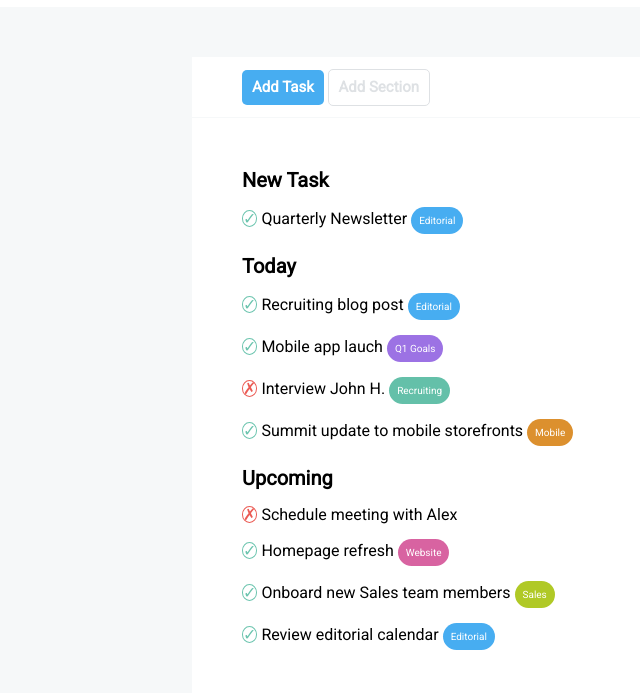
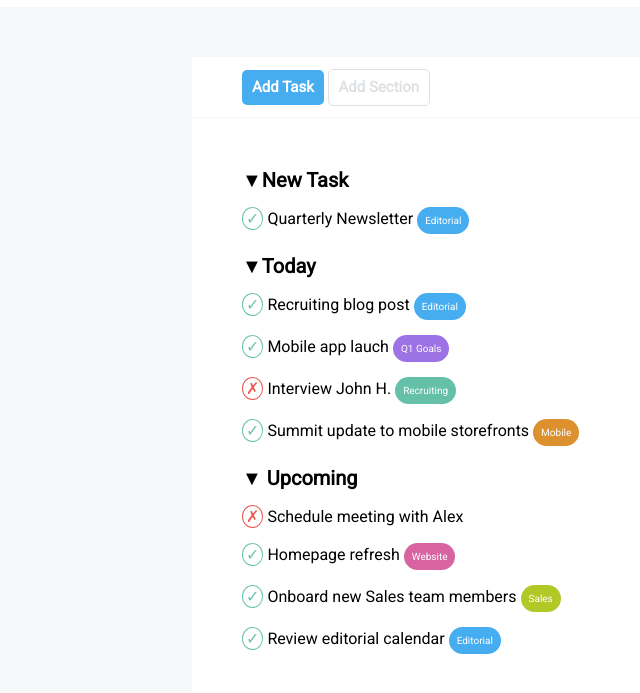
Before and after one commit to stedfl/html-css-toboolist, a plain HTML site: page index.html in a window 1280 px wide. Shown: the part 63-756 px from the top of the page, without its empty margins (0-640 px from the left). Drawn offline with Linux system fonts and the light colour scheme.

Commit message:
add task symbol in list-content

```diff
--- a/css/style.css
+++ b/css/style.css
@@ -32,6 +32,7 @@ main {
   padding-bottom: 50px;
 }
 
+/* BUTTON BAR */
 .top-bar {
   font-size: 15px;
   height: 60px;
@@ -59,6 +60,7 @@ main {
   border: 1px solid #dee1e4;
 }
 
+/* TODO LIST */
 .list-content {
   padding-top: 30px;
   padding-left: 50px;
@@ -73,12 +75,14 @@ main {
   font-size: 20px;
 }
 
+/* CHECKBOX */
 .checkbox {
   display: inline-block;
   height: 15px;
-  border-radius: 50%;
+  border-radius: 100%;
   font-size: bold;
   line-height: 15px;
+  padding: 3px;
 }
 
 .checkbox.done {
@@ -94,8 +98,8 @@ main {
 .description-task {
   padding-top: 15px;
 }
-/*
-TASK BOX */
+
+/* TASK BOX */
 .box-task {
   display: inline-block;
   font-size: 10px;
--- a/index.html
+++ b/index.html
@@ -27,70 +27,91 @@
 
       <!-- NEW TASK -->
       <div class="new-task box">
-        <p class="title-task">New Task</p>
+        <p class="title-task">&#x25BC;New Task</p>
+
+        <!-- FIRST TASK -->
         <div class="description-task">
           <span class="checkbox done">&check;</span>
           <span>Quarterly Newsletter</span>
           <span class="box-task edit">Editorial</span>
         </div>
+        <!-- /FIRST TASK -->
       </div>
       <!-- /NEW TASK -->
 
       <!-- TODAY TASK -->
       <div class="today box">
-        <p class="title-task">Today</p>
+        <p class="title-task">&#x25BC;Today</p>
+
+        <!-- FIRST TASK -->
         <div class="description-task">
           <span class="checkbox done">&check;</span>
           <span>Recruiting blog post</span>
           <span class="box-task edit">Editorial</span>
         </div>
+        <!-- /FIRST TASK -->
 
+        <!-- SECOND TASK -->
         <div class="description-task">
           <span class="checkbox done">&check;</span>
           <span>Mobile app lauch</span>
           <span class="box-task goals" >Q1 Goals</span>
         </div>
+        <!-- /SECOND TASK -->
 
+        <!-- THIRD TASK -->
         <div class="description-task">
           <span class="checkbox undone">&cross;</span>
           <span>Interview John H.</span>
           <span class="box-task recru">Recruiting</span>
         </div>
+        <!-- /THIRD TASK -->
 
+        <!-- FOURTH TASK -->
         <div class="description-task">
           <span class="checkbox done">&check;</span>
           <span>Summit update to mobile storefronts</span>
           <span class="box-task mobile">Mobile</span>
         </div>
+        <!-- /FOURTH TASK -->
 
       </div>
       <!-- /TODAY TASK -->
 
       <!-- UPCOMING TASK -->
       <div class="upcoming box">
-        <p class="title-task">Upcoming</p>
+        <p class="title-task">&#x25BC; Upcoming</p>
+
+        <!-- FIRST TASK -->
         <div class="description-task">
           <span class="checkbox undone">&cross;</span>
           <span>Schedule meeting with Alex</span>
         </div>
+        <!-- /FIRST TASK -->
 
+        <!-- SECOND TASK -->
         <div class="description-task">
           <span class="checkbox done">&check;</span>
           <span>Homepage refresh</span>
           <span class="box-task web">Website</span>
         </div>
+        <!-- /SECOND TASK -->
 
+        <!-- THIRD TASK -->
         <div class="description-task">
           <span class="checkbox done">&check;</span>
           <span>Onboard new Sales team members</span>
           <span class="box-task sales">Sales</span>
         </div>
+        <!-- /THIRD TASK -->
 
+        <!-- FOURTH TASK -->
         <div class="description-task">
           <span class="checkbox done">&check;</span>
           <span>Review editorial calendar</span>
           <span class="box-task edit">Editorial</span>
         </div>
+        <!-- /FOURTH TASK -->
 
       </div>
       <!-- /UPCOMING TASK -->
```
